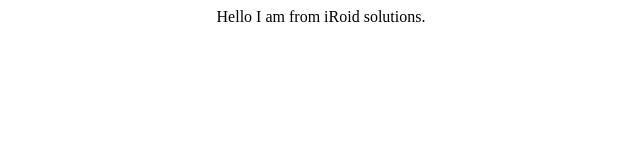
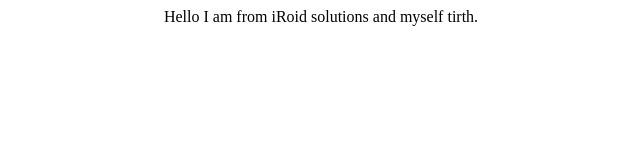
Before and after one commit to tirthp232/jenkins-demo, a plain HTML site: page index.html in a window 1280 px wide. Shown: the whole page, without its empty margins (319-959 px from the left). Drawn offline with Linux system fonts and the light colour scheme.

Commit message:
changes 3

```diff
--- a/index.html
+++ b/index.html
@@ -7,6 +7,6 @@
     <title>Document</title>
 </head>
 <body>
-    <center>Hello I am from iRoid solutions.</center>
+    <center>Hello I am from iRoid solutions and myself tirth.</center>
 </body>
 </html>
```
